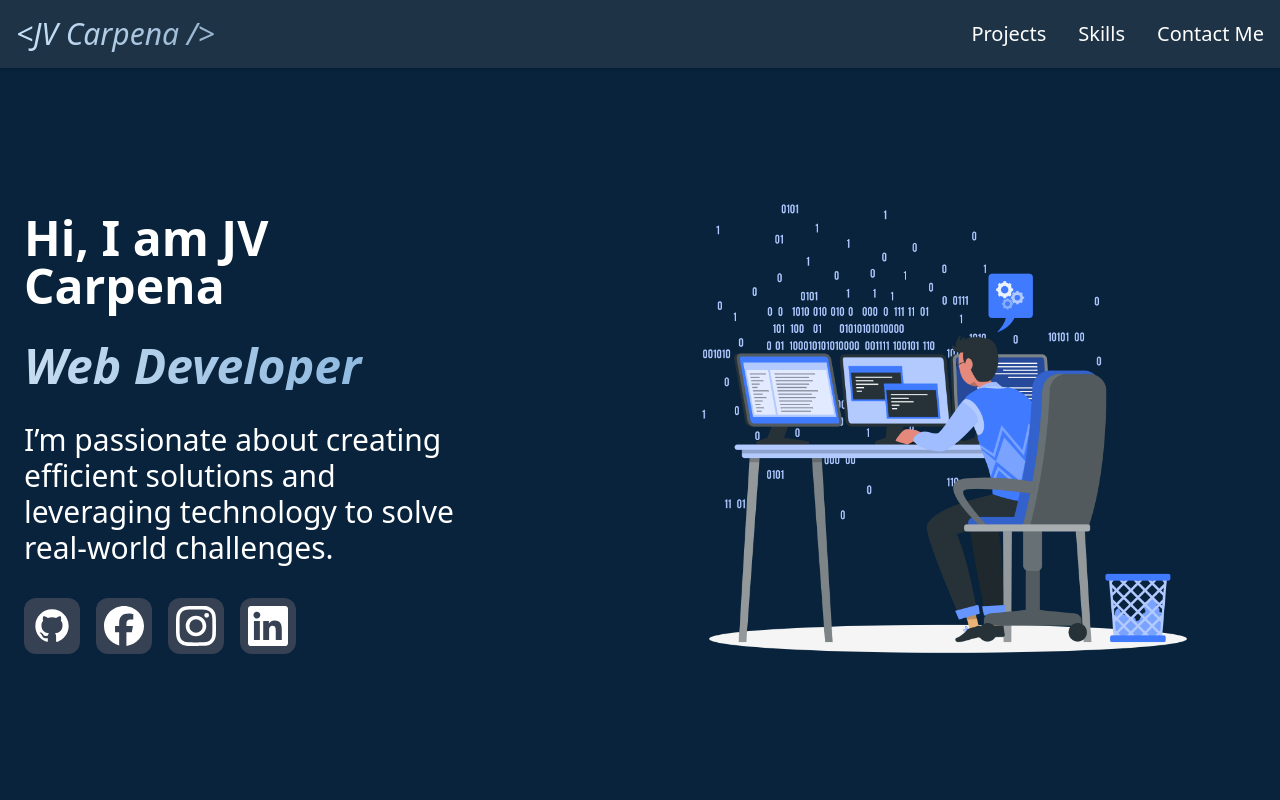
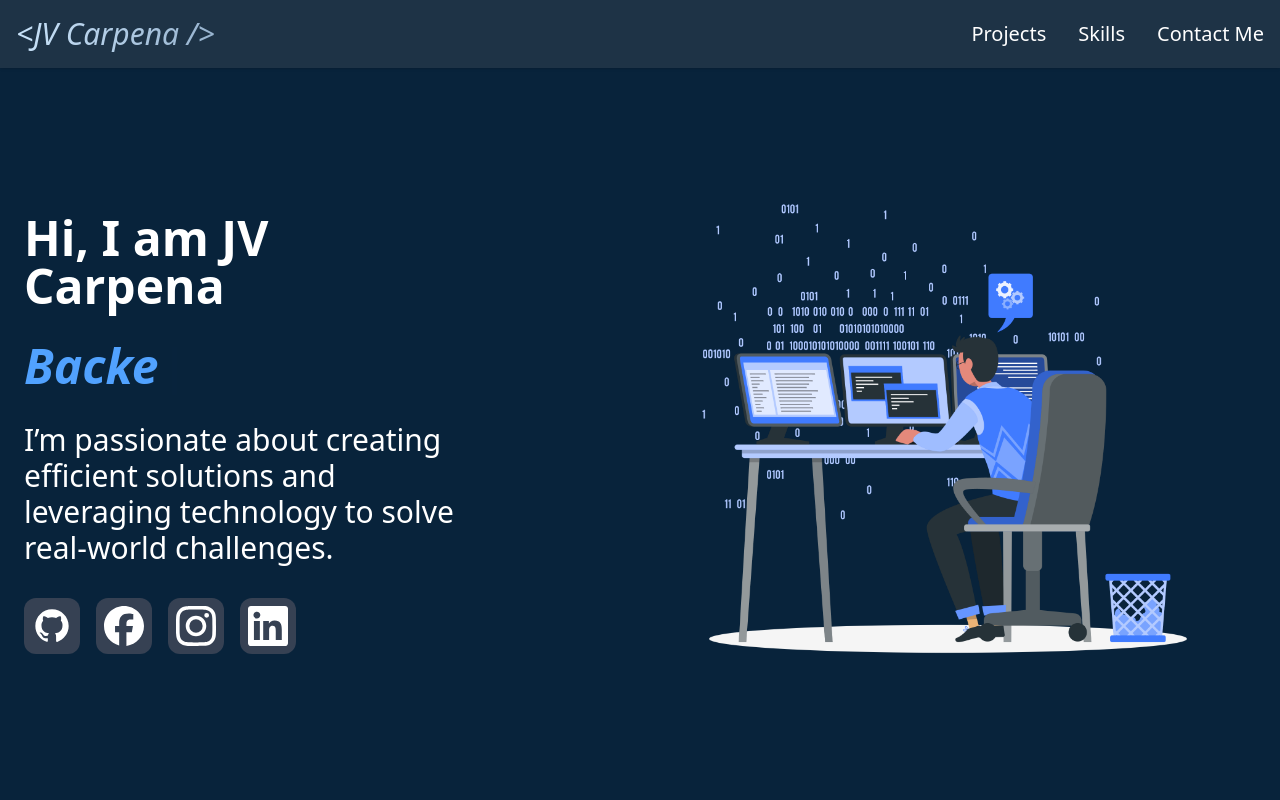
Before and after one commit to jvcarpena/portfolio-react-tailwind, a React (Vite) app in the folder personal-portfolio/: page / in a window 1280 px wide. Shown: the top 800 px of the page. Built offline with nearby package versions, Linux system fonts and the light colour scheme.

Commit message:
Added an animation to the hero section

```diff
--- a/personal-portfolio/package.json
+++ b/personal-portfolio/package.json
@@ -13,6 +13,7 @@
     "@tailwindcss/vite": "^4.0.7",
     "react": "^19.0.0",
     "react-dom": "^19.0.0",
+    "react-simple-typewriter": "^5.0.1",
     "tailwindcss": "^4.0.7"
   },
   "devDependencies": {
--- a/personal-portfolio/src/components/Hero.jsx
+++ b/personal-portfolio/src/components/Hero.jsx
@@ -1,4 +1,5 @@
 import React from "react";
+import { Typewriter } from "react-simple-typewriter";
 
 function Hero() {
   return (
@@ -10,8 +11,19 @@ function Hero() {
         <h2 className="max-w-md mb-6 text-center text-4xl font-bold sm:text-left sm:text-5xl sm:mb-8">
           Hi, I am JV Carpena
         </h2>
-        <p className="bg-linear-to-r from-[#c6dcf0] to-[#67a0d3] bg-clip-text text-transparent text-4xl italic text-center font-bold mb-6 sm:mb-8 sm:text-left sm:text-5xl">
-          Web Developer
+        <p className="text-4xl italic text-center font-bold mb-6 sm:mb-8 sm:text-left sm:text-5xl">
+          {" "}
+          <span className="text-blue-400">
+            <Typewriter
+              words={["Python Developer", "Backend Developer", "Web Developer"]}
+              loop={Infinity}
+              cursor
+              cursorStyle="|"
+              typeSpeed={80}
+              deleteSpeed={70}
+              delaySpeed={800}
+            />
+          </span>
         </p>
         <p className="mb-8 max-w-md text-center text-2xl sm:text-left sm:text-3xl">
           I’m passionate about creating efficient solutions and leveraging
```
